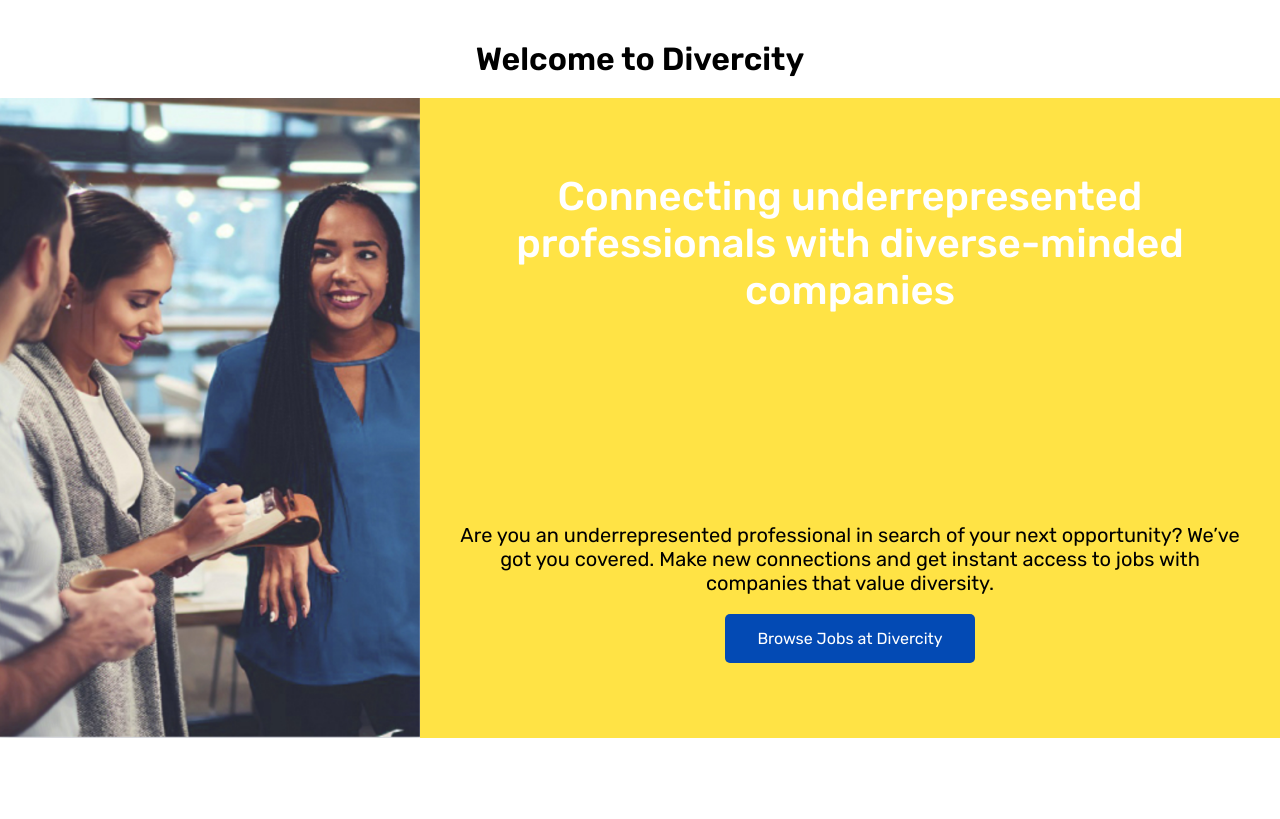
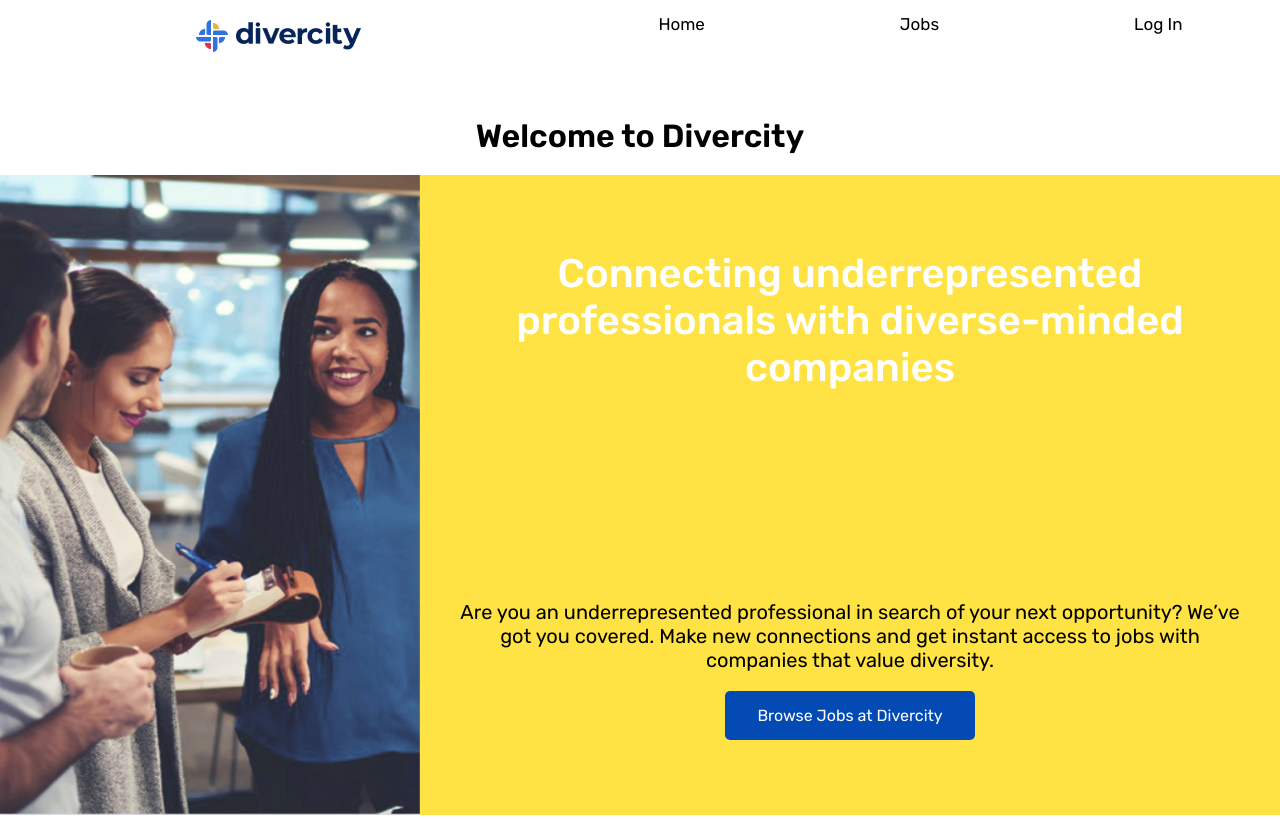
Before and after one commit to myk245/divercity-challenge, a React (Create React App) app: page / in a window 1280 px wide. Built offline with nearby package versions, Linux system fonts and the light colour scheme; no server answers.

Commit message:
add navbar

```diff
--- a/src/App.css
+++ b/src/App.css
@@ -9,6 +9,7 @@
   text-align: center;
 }
 
+/* Utility Classes */
 .header {
   margin: 20px;
   padding-top: 20px;
@@ -33,6 +34,7 @@
   padding: 25px;
 }
 
+/* Images */
 .image-container {
   flex: 1 0 0;
   min-width: 300px;
@@ -44,6 +46,11 @@
   height: 100%;
 }
 
+.logo {
+  width: 50%;
+}
+
+/* Text */
 .text-container {
   flex: 2 0 0;
   padding: 50px 10px;
@@ -60,6 +67,7 @@
   text-align: center;
 }
 
+/* Containers/Buttons/Navs */
 .button {
   color: white;
   background-color: #034ab4;
@@ -69,6 +77,22 @@
   display: inline-block;
   border-radius: 5px;
   font-size: 16px;
+}
+
+.navbar {
+  display: flex;
+  justify-content: space-around;
+  background-color: white;
+  overflow: hidden;
+}
+
+.navbar a {
+  float: left;
+  color: black;
+  text-align: center;
+  padding: 14px 16px;
+  text-decoration: none;
+  font-size: 17px;
 }
 
 .container {
@@ -83,6 +107,7 @@
   color: white;
 }
 
+/* Job Card Styling */
 .job-card {
   padding: 40px;
   width: 80%;
--- a/src/App.js
+++ b/src/App.js
@@ -1,6 +1,7 @@
 import React from 'react';
 import { Route, Switch } from 'react-router-dom';
 import Home from './Components/Home';
+import NavBar from './Components/NavBar';
 import JobList from
   './Components/JobList';
 import './App.css';
@@ -21,6 +22,7 @@ class App extends React.Component {
   render() {
     return (
       <div className="App">
+        <NavBar />
         <Switch>
           <Route exact path='/' component={Home} />
           <Route path='/jobs'
--- /dev/null
+++ b/src/Components/NavBar.js
@@ -0,0 +1,16 @@
+import React from 'react'
+
+function NavBar() {
+   return (
+      <div className="navbar">
+         <a href="/">
+            <img className="logo" alt="Divercity Logo" src="Divercity-Logo.png"></img>
+         </a>
+         <a href="/">Home</a>
+         <a href="/jobs">Jobs</a>
+         <a href="#about">Log In</a>
+      </div>
+   )
+}
+
+export default NavBar
```
Also changed, not shown: public/Divercity-Logo.png (added), src/Components/placeholder.js (added).
